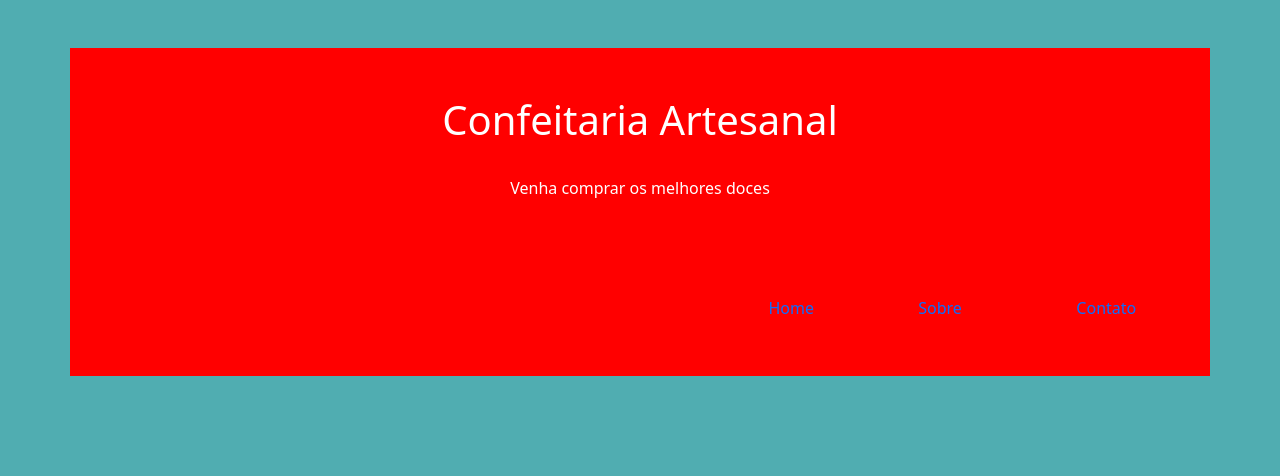
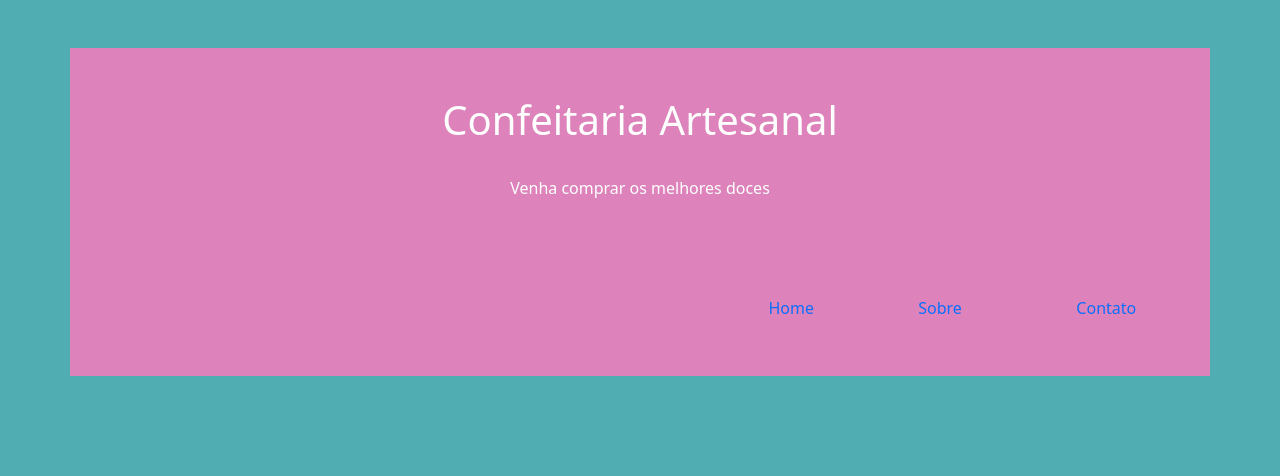
Before and after one commit to rodrigo3299/Confeitaria_artesanal, a plain HTML site: page home.html in a window 1280 px wide. Shown: the top 476 px of the page. Drawn offline with nearby package versions, Linux system fonts and the light colour scheme.

Commit message:
Update style.css

```diff
--- a/style.css
+++ b/style.css
@@ -1,6 +1,6 @@
 .container{
 
-background-color: red;
+background-color: rgb(221, 130, 186);
 
 width : 100% ;
 
@@ -52,7 +52,8 @@ display: flex;
 
 
 .active{
-    background-color: red;
+    background-color: rgb(221, 130, 186);
+
 }
 
 .carousel-caption d-none d-md-block{
```
